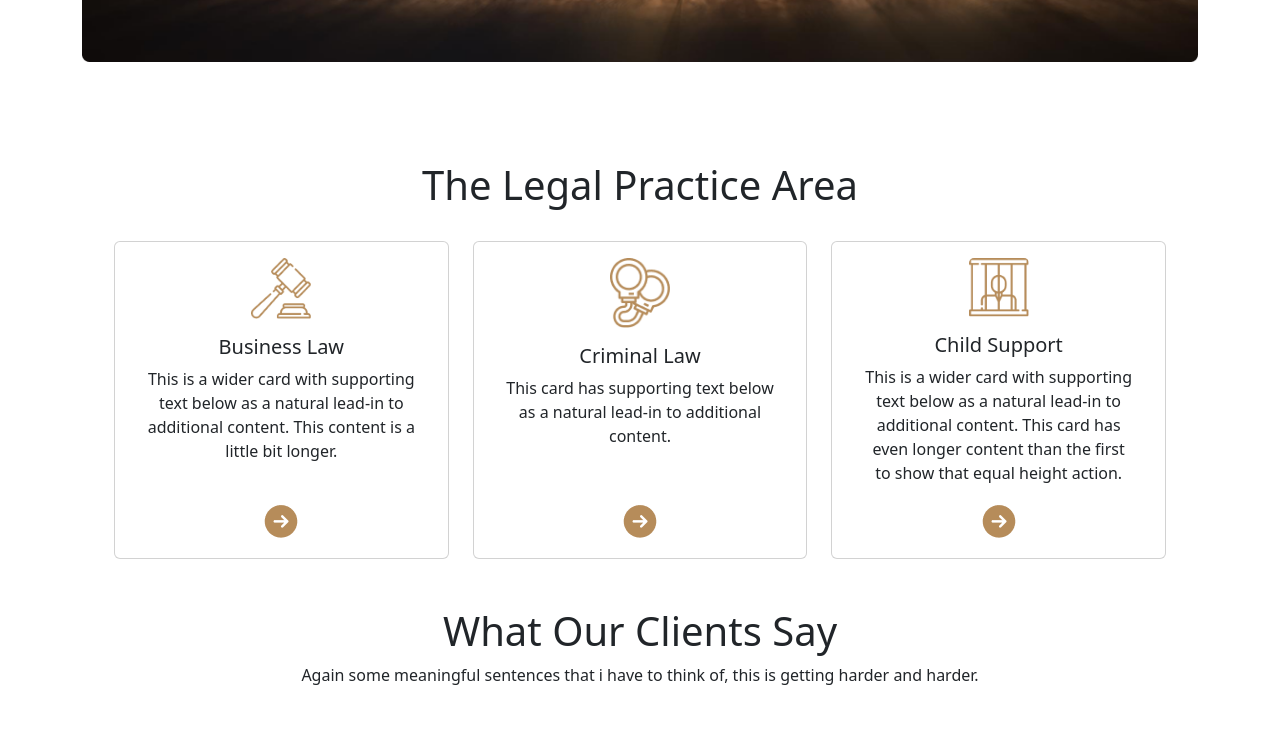
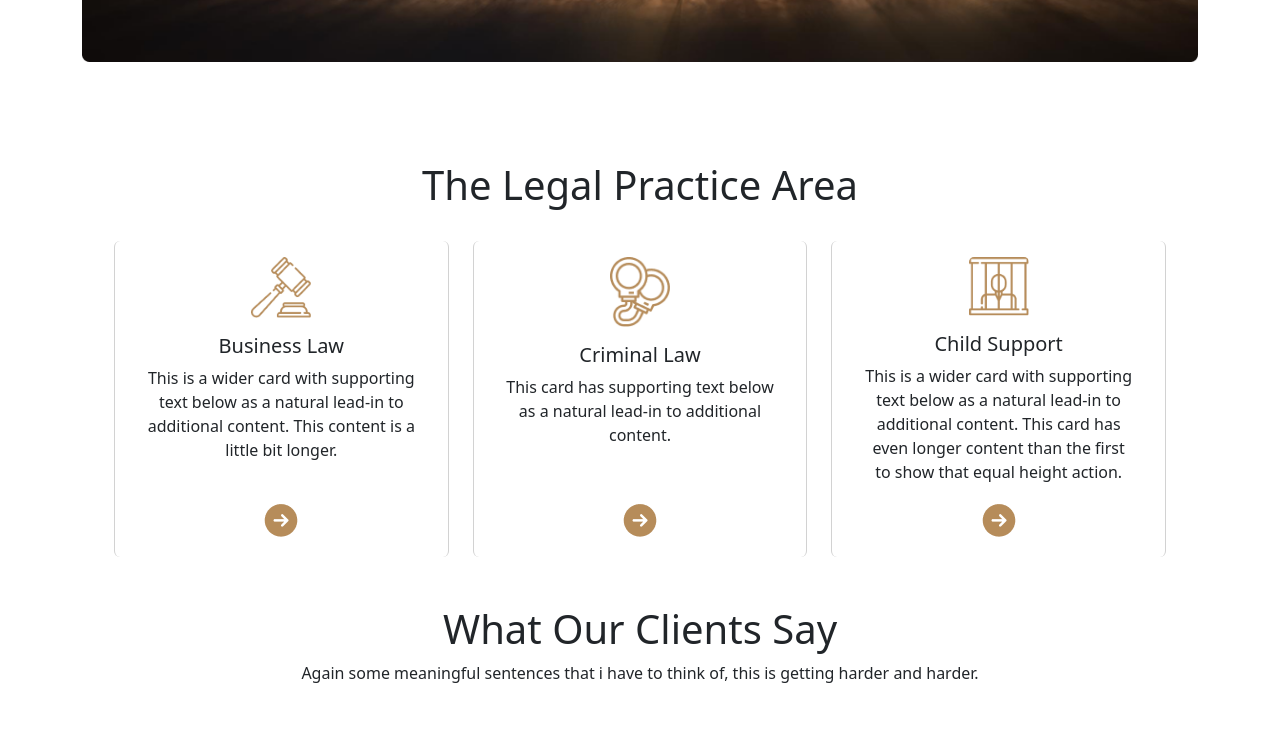
Before and after one commit to tezalve/b7-legal-house-tezalve-github, a plain HTML site: page index.html in a window 1280 px wide. Shown: the part 583-1313 px from the top of the page. Drawn offline with nearby package versions, Linux system fonts and the light colour scheme.

Commit message:
:bug: minor fixes

```diff
--- a/index.html
+++ b/index.html
@@ -87,7 +87,7 @@
             <h1 class="text-center mt-5">The Legal Practice Area</h1>
             <div id="card" class="row row-cols-1 row-cols-md-3 g-4 m-2">
                 <div class="col">
-                    <div class="card h-100 text-center p-3">
+                    <div class="card h-100 text-center p-3 border-top-0 border-bottom-0">
                         <img src="images/business.png" class="card-img-top mx-auto" style="width: 20%;" alt="...">
                         <div class="card-body">
                             <h5 class="card-title">Business Law</h5>
@@ -101,7 +101,7 @@
                     </div>
                 </div>
                 <div class="col">
-                    <div class="card h-100 text-center p-3">
+                    <div class="card h-100 text-center p-3 border-top-0 border-bottom-0">
                         <img src="images/criminal.png" class="card-img-top mx-auto" style="width: 20%;" alt="...">
                         <div class="card-body">
                             <h5 class="card-title">Criminal Law</h5>
@@ -115,7 +115,7 @@
                     </div>
                 </div>
                 <div class="col">
-                    <div class="card h-100 text-center p-3">
+                    <div class="card h-100 text-center p-3 border-top-0 border-bottom-0">
                         <img src="images/child.png" class="card-img-top mx-auto" style="width: 20%;" alt="...">
                         <div class="card-body">
                             <h5 class="card-title">Child Support</h5>
```
